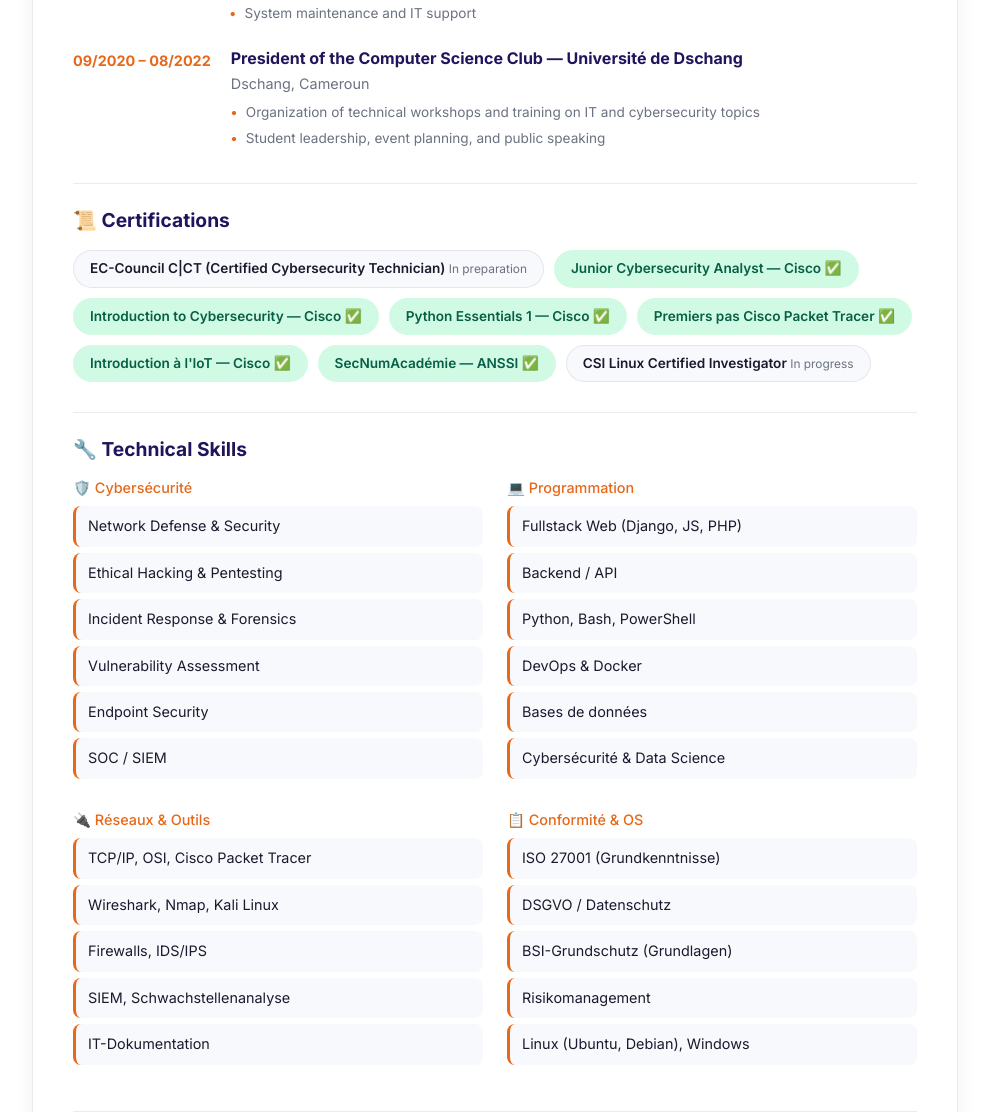
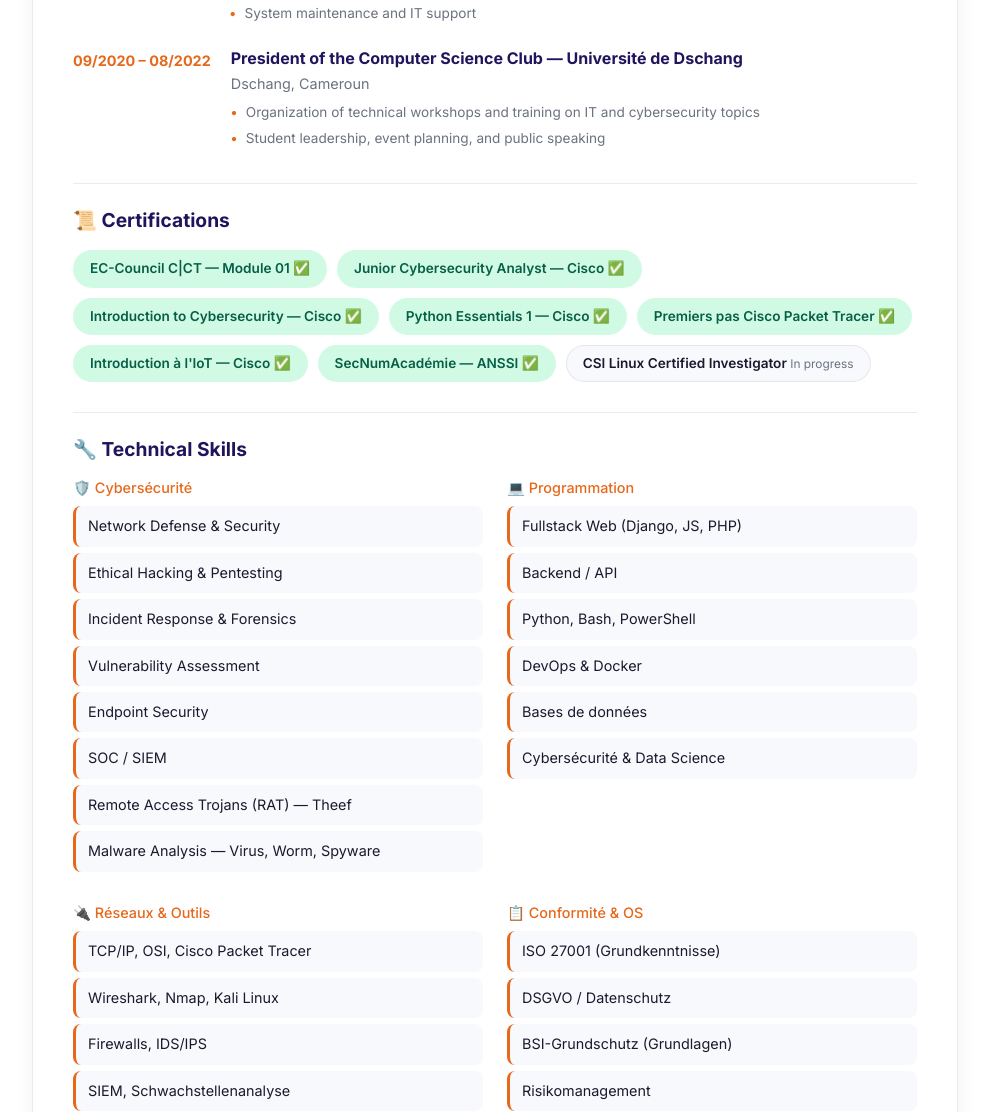
Before and after one commit to GodwillFoka/cyberill, a Django app: page /en/cv/ in a window 1280 px wide. Shown: the part 1615-2727 px from the top of the page, without its empty margins (145-1134 px from the left). Run offline with Django 5.2, Linux system fonts and the light colour scheme.

Commit message:
Màj profil : C|CT Module 01 validé (100%) + nouvelles compétences
- C|CT Module 01 : Information Security Threats and Vulnerabilities ✅ 6/6
- Nouvelles compétences : Remote Access Trojans (Theef RAT), Malware Analysis (Virus, Worm, Spyware)
- About : C|CT badge mis à jour 'Module 01 Complété'
- CV : section compétences enrichie (RAT, Malware)
- PDF : C|CT Modul 1 ✅ + Malware Analyse
- Score parfait 100% au lab EC-Council

```diff
--- a/core/templates/core/about.html
+++ b/core/templates/core/about.html
@@ -112,7 +112,7 @@
                 <div class="cert-icon">📜</div>
                 <h5>EC-Council C|CT</h5>
                 <p>Certified Cybersecurity Technician</p>
-                <span class="cert-badge pending">{% if lang == 'fr' %}En préparation{% elif lang == 'de' %}In Vorbereitung{% else %}In preparation{% endif %}</span>
+                <span class="cert-badge completed">✅ Module 01 Complété</span>
             </div>
             <div class="cert-card">
                 <div class="cert-icon">📜</div>
--- a/core/templates/core/cv.html
+++ b/core/templates/core/cv.html
@@ -136,7 +136,7 @@
                     <div class="cv-section">
                         <h3 class="cv-section-title"><span style="color: var(--accent);">📜</span> {% if lang == 'fr' %}Certifications{% elif lang == 'de' %}Zertifizierungen{% else %}Certifications{% endif %}</h3>
                         <div class="cv-cert-grid">
-                            <span class="cv-cert-badge">EC-Council C|CT (Certified Cybersecurity Technician) <small>{% if lang == 'fr' %}En préparation{% elif lang == 'de' %}In Vorbereitung{% else %}In preparation{% endif %}</small></span>
+                            <span class="cv-cert-badge done">EC-Council C|CT — Module 01 ✅</span>
                             <span class="cv-cert-badge done">Junior Cybersecurity Analyst — Cisco ✅</span>
                             <span class="cv-cert-badge done">Introduction to Cybersecurity — Cisco ✅</span>
                             <span class="cv-cert-badge done">Python Essentials 1 — Cisco ✅</span>
@@ -160,6 +160,8 @@
                                     <li>Vulnerability Assessment</li>
                                     <li>Endpoint Security</li>
                                     <li>SOC / SIEM</li>
+                                    <li>Remote Access Trojans (RAT) — Theef</li>
+                                    <li>Malware Analysis — Virus, Worm, Spyware</li>
                                 </ul>
                             </div>
                             <div class="col-md-6">
--- a/core/templates/core/cv_pdf.html
+++ b/core/templates/core/cv_pdf.html
@@ -130,6 +130,7 @@ ul li { font-size: 8pt; margin-bottom: 1px; color: #444; }
             <li>Incident Response & Digital Forensics</li>
             <li>Vulnerability Assessment, Endpoint Security</li>
             <li>SOC / SIEM-Konzepte</li>
+            <li>Remote Access Trojans (RAT), Malware Analysis</li>
         </ul>
         <div class="item" style="margin-top: 4px;"><strong>💻 Programmierung</strong></div>
         <ul>
@@ -163,7 +164,7 @@ ul li { font-size: 8pt; margin-bottom: 1px; color: #444; }
         <div class="section" style="margin-top: 8px;">
             <div class="section-title">Zertifizierungen</div>
             <div class="certs">
-                <span class="cert">EC-Council C|CT (i. Vorb.)</span>
+                <span class="cert done">EC-Council C|CT (Modul 1 ✅)</span>
                 <span class="cert done">Cisco Junior Cybersecurity Analyst ✅</span>
                 <span class="cert done">Cisco Intro to Cybersecurity ✅</span>
                 <span class="cert done">Cisco Python Essentials 1 ✅</span>
```
